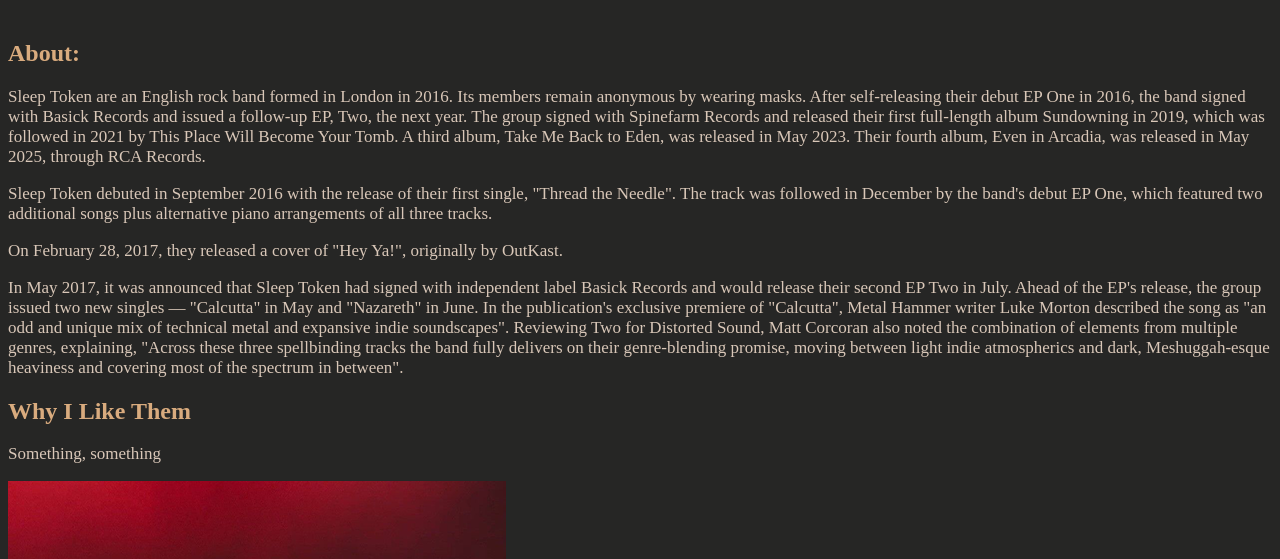
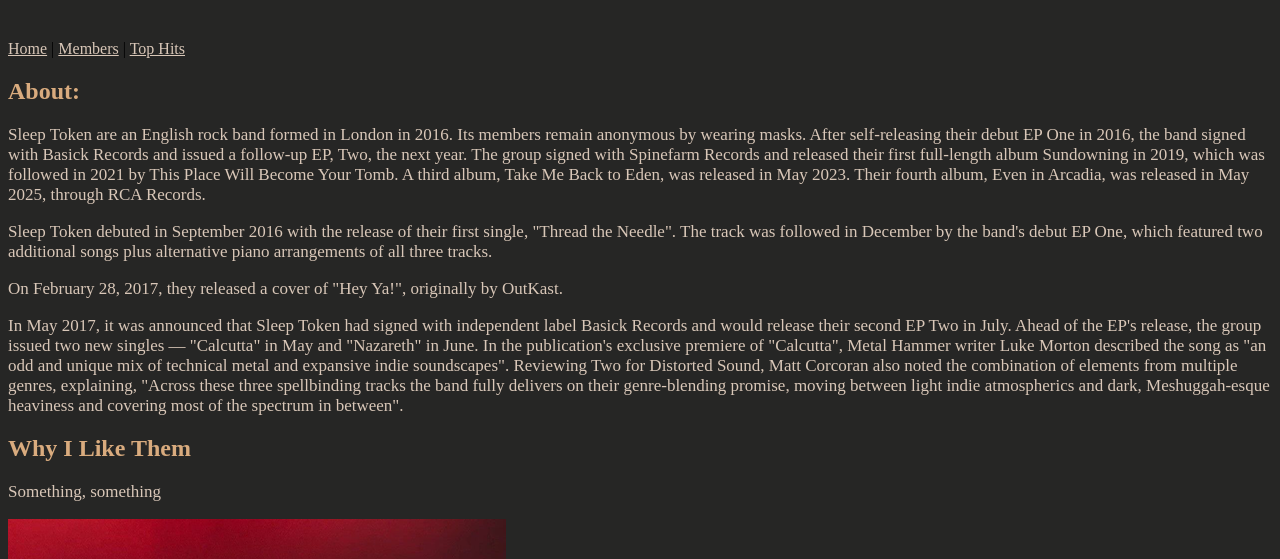
Before and after one commit to eveevans340/Sleep-Token-Website, a plain HTML site: page index.html in a window 1280 px wide. Shown: the part 241-800 px from the top of the page. Drawn offline with Linux system fonts and the light colour scheme; a web font is replaced by a local one.

Commit message:
nav bar links

```diff
--- a/index.html
+++ b/index.html
@@ -10,6 +10,7 @@
     <img src="TokenLogo.png" alt="Sleep Token Logo">
     <h1>Sleep Token Fan Page</h1>
 
+    <a href="index.html">Home</a> | <a href="Members.html">Members</a> | <a href="Top_Hits.html">Top Hits</a>
 
     <h2>About:</h2>
     <p>Sleep Token are an English rock band formed in London in 2016. Its members remain anonymous by wearing masks. After self-releasing their debut EP One in 2016, the band signed
--- a/styles.css
+++ b/styles.css
@@ -24,3 +24,7 @@
     font-size: 17px;
     font-family: 'Comissioner';
 }
+
+a {
+    color: rgba(217, 199, 184, 1);
+}
```
